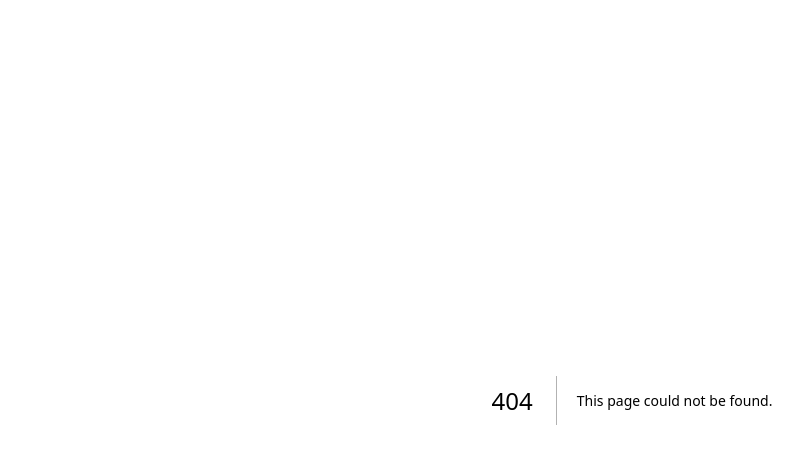
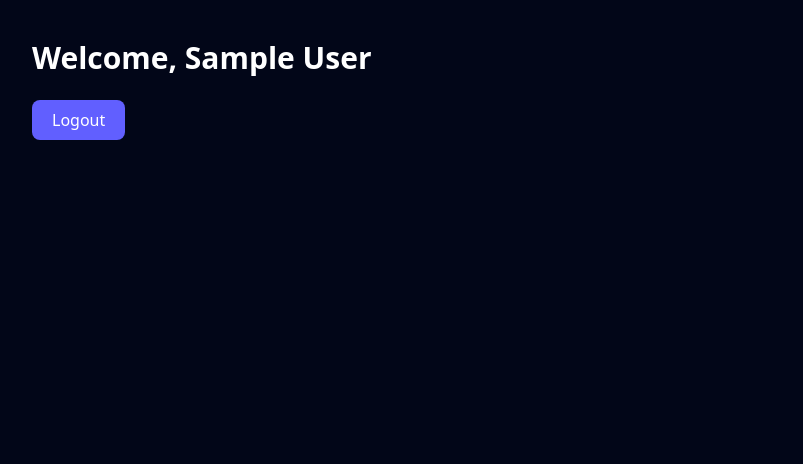
Before and after one commit to ynubhav/unified-inbox, a Next.js app: page /dashboard in a window 1280 px wide. Before the commit this address had no page. Shown: the top 464 px of the page, without its empty margins (8-811 px from the left). Built offline with nearby package versions, Linux system fonts and the light colour scheme; no server answers; sample sign-in values are in the browser's storage.

Commit message:
feat: implement nextauth auth & protect dashboard

```diff
--- /dev/null
+++ b/app/api/auth/[...nextauth]/route.ts
@@ -0,0 +1,16 @@
+import NextAuth from "next-auth";
+import GoogleProvider from "next-auth/providers/google";
+
+export const authOptions = {
+  providers: [
+    GoogleProvider({
+      clientId: process.env.GOOGLE_CLIENT_ID!,
+      clientSecret: process.env.GOOGLE_CLIENT_SECRET!,
+    }),
+  ],
+  secret: process.env.NEXTAUTH_SECRET,
+};
+
+const handler = NextAuth(authOptions);
+
+export { handler as GET, handler as POST };
--- /dev/null
+++ b/app/dashboard/page.tsx
@@ -0,0 +1,22 @@
+import { getServerSession } from "next-auth";
+import { redirect } from "next/navigation";
+import { authOptions } from "../api/auth/[...nextauth]/route";
+import LogoutButton from "@/components/dashboard/LogoutButton";
+
+export default async function Dashboard() {
+  const session = await getServerSession(authOptions);
+
+  if (!session) {
+    redirect("/api/auth/signin");
+  }
+
+  return (
+    <div className="p-10">
+      <h1 className="text-3xl font-bold">
+        Welcome, {session.user?.name}
+      </h1>
+
+      <LogoutButton />
+    </div>
+  );
+}
--- a/app/layout.tsx
+++ b/app/layout.tsx
@@ -1,6 +1,7 @@
 import type { Metadata } from "next";
 import { Geist, Geist_Mono } from "next/font/google";
 import "./globals.css";
+import Providers from "@/components/Providers";
 
 const geistSans = Geist({
   variable: "--font-geist-sans",
@@ -27,7 +28,9 @@ export default function RootLayout({
       <body
         className="bg-slate-950 text-white antialiased"
       >
+        <Providers>
         {children}
+        </Providers>
       </body>
     </html>
   );
--- /dev/null
+++ b/components/Providers.tsx
@@ -0,0 +1,11 @@
+"use client";
+
+import { SessionProvider } from "next-auth/react";
+
+export default function Providers({
+  children,
+}: {
+  children: React.ReactNode;
+}) {
+  return <SessionProvider>{children}</SessionProvider>;
+}
--- /dev/null
+++ b/components/dashboard/LogoutButton.tsx
@@ -0,0 +1,14 @@
+"use client";
+
+import { signOut } from "next-auth/react";
+
+export default function LogoutButton() {
+  return (
+    <button
+      onClick={() => signOut()}
+      className="mt-6 bg-indigo-500 hover:bg-indigo-600 transition px-5 py-2 rounded-lg"
+    >
+      Logout
+    </button>
+  );
+}
```
